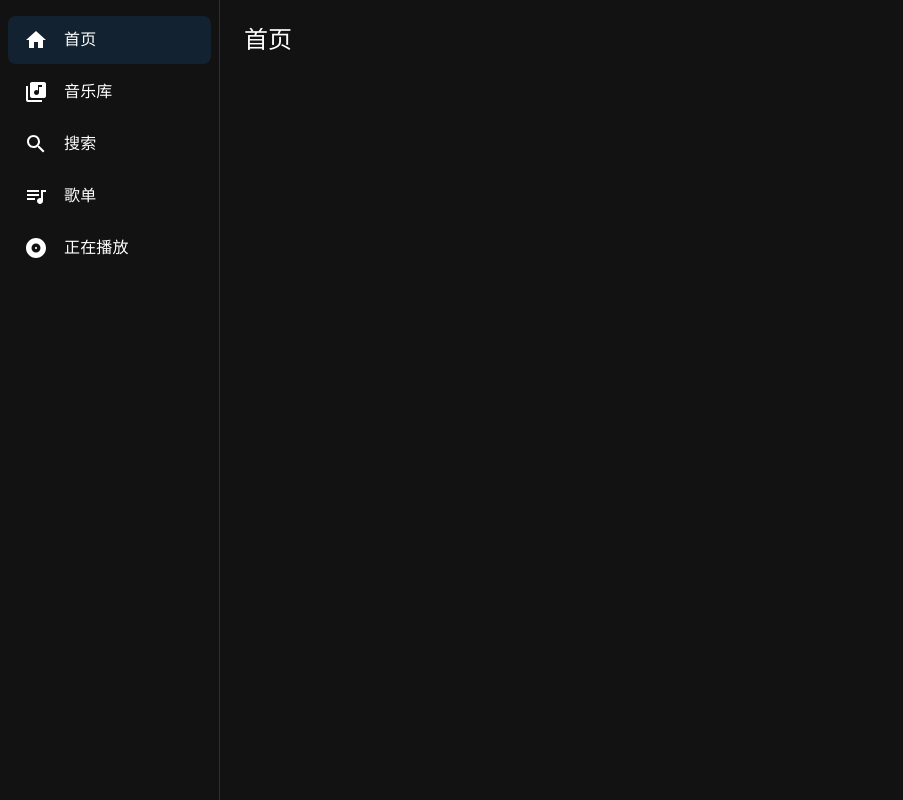
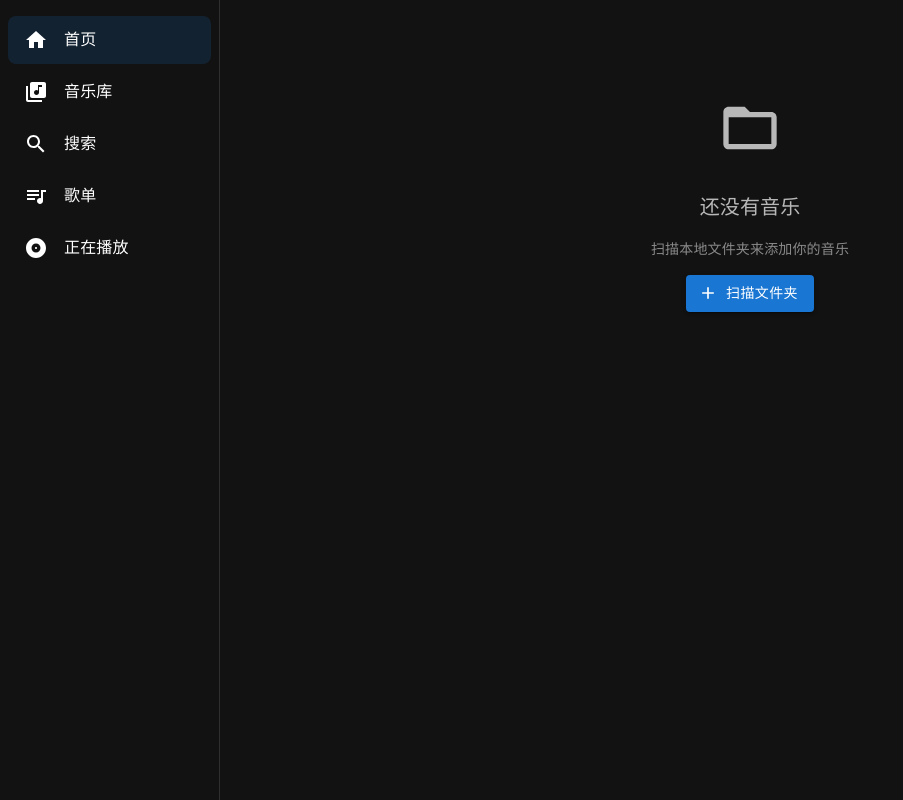
Before and after one commit to ubejutat68-cmd/echo-music-player, a React (Vite) app: page / in a window 1280 px wide. Shown: the whole page, without its empty margins (0-903 px from the left). Built offline with nearby package versions, Linux system fonts and the light colour scheme.

Commit message:
feat: add HomePage with recently added and scan CTA

```diff
--- a/src/components/library/HomePage.tsx
+++ b/src/components/library/HomePage.tsx
@@ -1,9 +1,66 @@
-import { Box, Typography } from '@mui/material';
+import { Box, Typography, Card, CardActionArea, CardContent, Button, Stack } from '@mui/material';
+import { FolderOpen, Add, PlayArrow } from '@mui/icons-material';
+import { useLibraryStore } from '@/stores/libraryStore';
+import { usePlayerStore } from '@/stores/playerStore';
+import { CoverArt } from '@/components/common/CoverArt';
+import { EmptyState } from '@/components/common/EmptyState';
 
 export function HomePage() {
+  const tracks = useLibraryStore((s) => s.tracks);
+  const scanFolders = useLibraryStore((s) => s.scanFolders);
+  const play = usePlayerStore((s) => s.play);
+
+  const recentTracks = tracks.slice(0, 10);
+
+  const handleScan = async () => {
+    const lastPath = useLibraryStore.getState().lastScanPath;
+    if (lastPath) await scanFolders([lastPath]);
+  };
+
+  if (tracks.length === 0) {
+    return (
+      <Box sx={{ p: 4 }}>
+        <EmptyState
+          icon={<FolderOpen sx={{ fontSize: 64 }} />}
+          title="还没有音乐"
+          description="扫描本地文件夹来添加你的音乐"
+          action={
+            <Button variant="contained" onClick={handleScan} startIcon={<Add />}>
+              扫描文件夹
+            </Button>
+          }
+        />
+      </Box>
+    );
+  }
+
   return (
     <Box sx={{ p: 3 }}>
-      <Typography variant="h5">首页</Typography>
+      <Typography variant="h5" fontWeight={700} gutterBottom>首页</Typography>
+
+      <Stack direction="row" spacing={2} sx={{ mb: 4 }}>
+        <Button variant="contained" onClick={() => play(tracks[0])} startIcon={<PlayArrow />}>
+          播放全部
+        </Button>
+        <Button variant="outlined" onClick={handleScan} startIcon={<FolderOpen />}>
+          扫描文件夹
+        </Button>
+      </Stack>
+
+      <Typography variant="h6" gutterBottom>最近添加</Typography>
+      <Box sx={{ display: 'grid', gridTemplateColumns: 'repeat(auto-fill, minmax(180px, 1fr))', gap: 2 }}>
+        {recentTracks.map((track) => (
+          <Card key={track.id} sx={{ '&:hover': { bgcolor: 'action.hover' } }}>
+            <CardActionArea onClick={() => play(track)}>
+              <CoverArt src={track.coverArt} size={180} />
+              <CardContent sx={{ py: 1 }}>
+                <Typography variant="body2" noWrap fontWeight={500}>{track.title}</Typography>
+                <Typography variant="caption" color="text.secondary" noWrap>{track.artist}</Typography>
+              </CardContent>
+            </CardActionArea>
+          </Card>
+        ))}
+      </Box>
     </Box>
   );
 }
```
